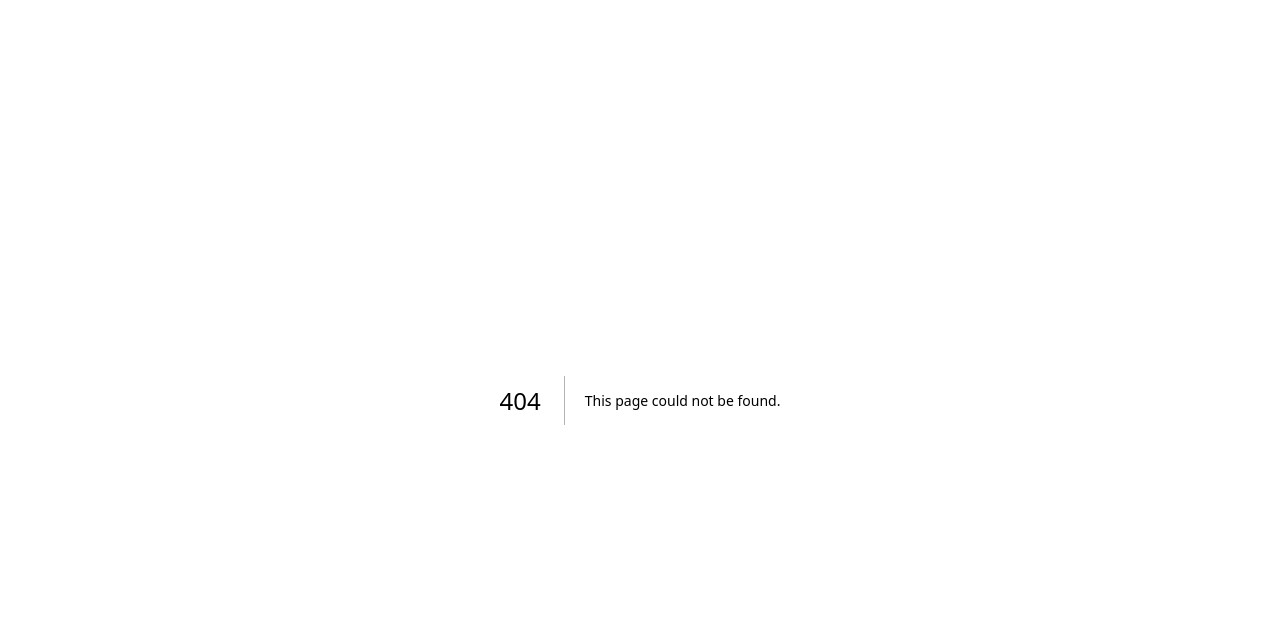
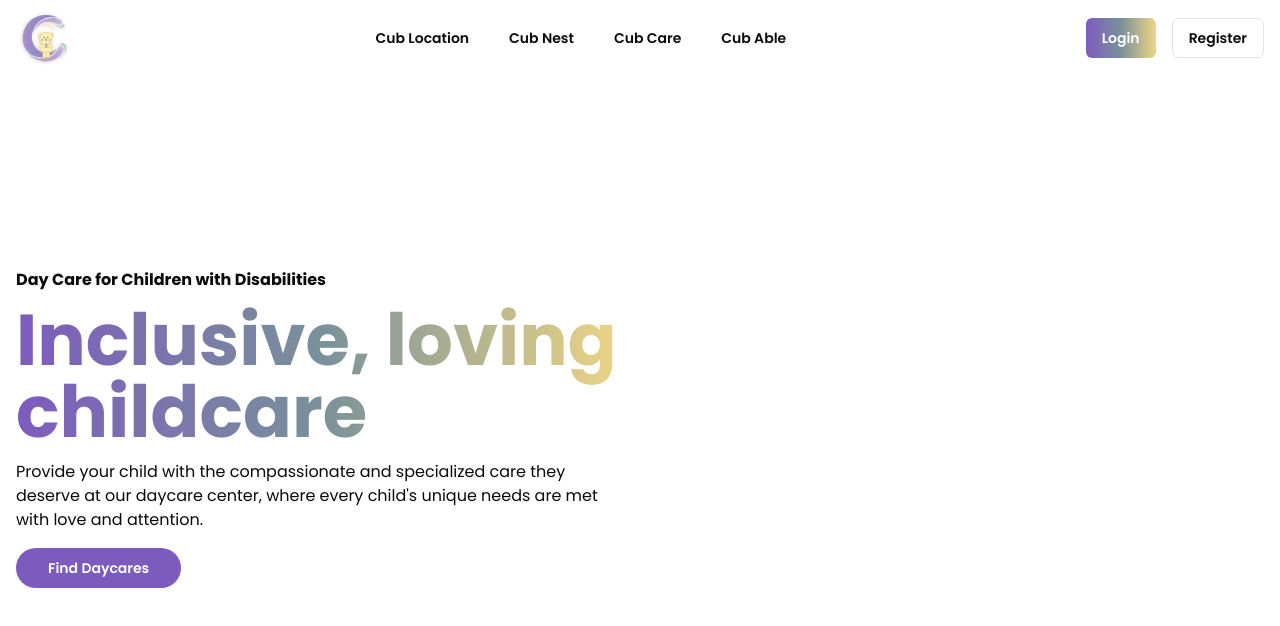
Before and after one commit to Brilliahib/cms-charing-cub, a Next.js app: page /cub-able in a window 1280 px wide. Before the commit this address had no page. Shown: the top 626 px of the page. Built offline with nearby package versions, Linux system fonts and the light colour scheme.

Commit message:
feat: create cub able and location

```diff
--- /dev/null
+++ b/src/app/(cub)/cub-able/page.tsx
@@ -0,0 +1,11 @@
+import CubAbleContent from "@/components/organism/cub/able/CubAbleContent";
+import Navbar from "@/components/organism/navbar/Navbar";
+
+export default function CubAblePage() {
+  return (
+    <>
+      <Navbar />
+      <CubAbleContent />
+    </>
+  );
+}
--- /dev/null
+++ b/src/app/(cub)/cub-location/page.tsx
@@ -0,0 +1,11 @@
+import CubLocationContent from "@/components/organism/cub/location/CubLocationContent";
+import Navbar from "@/components/organism/navbar/Navbar";
+
+export default function CubLocationPage() {
+  return (
+    <>
+      <Navbar />
+      <CubLocationContent />
+    </>
+  );
+}
--- /dev/null
+++ b/src/components/organism/cub/able/CubAbleContent.tsx
@@ -0,0 +1,31 @@
+import { Button } from "@/components/ui/button";
+
+export default function CubAbleContent() {
+  return (
+    <>
+      <div className="mx-auto px-4 max-w-[1400px]">
+        <div className="grid md:grid-cols-2 grid-cols-1 md:gap-8 gap-6 md:min-h-[80vh] flex items-center">
+          <div className="space-y-4">
+            <div className="space-y-3">
+              <span className="font-bold">
+                Day Care for Children with Disabilities
+              </span>
+              <h1 className="font-bold md:text-7xl text-4xl bg-gradient-to-r from-primary via-[#79919A] to-[#EED584] bg-clip-text text-transparent">
+                Inclusive, loving childcare
+              </h1>
+              <p>
+                Provide your child with the compassionate and specialized care
+                they deserve at our daycare center, where every child's unique
+                needs are met with love and attention.
+              </p>
+            </div>
+            <div>
+              <Button className="rounded-full px-8">Find Daycares</Button>
+            </div>
+          </div>
+          <div></div>
+        </div>
+      </div>
+    </>
+  );
+}
--- /dev/null
+++ b/src/components/organism/cub/location/CubLocationContent.tsx
@@ -0,0 +1,88 @@
+"use client";
+
+import { Card, CardContent } from "@/components/ui/card";
+import { useGetAllDaycare } from "@/http/daycares/get-all-daycares";
+import { baseUrl } from "@/utils/app";
+import { format } from "date-fns";
+import { id } from "date-fns/locale";
+import Image from "next/image";
+
+export default function CubLocationContent() {
+  const { data, isPending } = useGetAllDaycare();
+  return (
+    <>
+      <div className="mx-auto px-4 max-w-[1400px]">
+        <div className="grid md:grid-cols-2 grid-cols-1 md:gap-8 gap-6">
+          <div>
+            <iframe
+              src="https://www.google.com/maps/embed?pb=!1m18!1m12!1m3!1d126715.84304949311!2d110.33466416073549!3d-7.024552227648474!2m3!1f0!2f0!3f0!3m2!1i1024!2i768!4f13.1!3m3!1m2!1s0x2e708b4d3f0d024d%3A0x1e0432b9da5cb9f2!2sSemarang%2C%20Semarang%20City%2C%20Central%20Java!5e0!3m2!1sen!2sid!4v1729604468641!5m2!1sen!2sid"
+              width="100%"
+              height="450"
+              loading="lazy"
+              className="rounded-xl"
+            ></iframe>
+          </div>
+          <div>
+            <div className="relative p-[3px] bg-gradient-to-r from-[#7E5CBE] via-[#79919A] to-[#EED584] rounded-xl">
+              <Card className="shadow-lg border-0">
+                <CardContent className="p-6">
+                  <div className="space-y-6">
+                    <div className="py-2 px-8 bg-primary w-fit rounded-full">
+                      <h1 className="text-white font-bold">Nearest Daycares</h1>
+                    </div>
+                    <div className="space-y-4">
+                      {data?.data.map((daycare) => (
+                        <div key={daycare.id} className="flex gap-4 md:gap-6">
+                          <div className="p-5 bg-gradient-to-tr from-primary flex justify-center to-secondary rounded-xl">
+                            <Image
+                              src={`${baseUrl}/${daycare.images}`}
+                              alt={daycare.name}
+                              width={1000}
+                              height={1000}
+                              className="max-h-[50px] w-fit"
+                            />
+                          </div>
+                          <div>
+                            <h1 className="font-bold">{daycare.name}</h1>
+                            <p className="text-muted-foreground">
+                              {daycare.opening_days}
+                            </p>
+                            <p className="text-muted-foreground">
+                              {daycare.opening_hours
+                                ? format(
+                                    new Date(
+                                      `1970-01-01T${daycare.opening_hours}`
+                                    ),
+                                    "HH:mm",
+                                    {
+                                      locale: id,
+                                    }
+                                  )
+                                : "Invalid time"}{" "}
+                              -
+                              {daycare.closing_hours
+                                ? format(
+                                    new Date(
+                                      `1970-01-01T${daycare.closing_hours}`
+                                    ),
+                                    "HH:mm",
+                                    {
+                                      locale: id,
+                                    }
+                                  )
+                                : "Invalid time"}
+                            </p>
+                          </div>
+                        </div>
+                      ))}
+                    </div>
+                  </div>
+                </CardContent>
+              </Card>
+            </div>
+          </div>
+        </div>
+      </div>
+    </>
+  );
+}
--- a/src/components/organism/daycares/DaycareList.tsx
+++ b/src/components/organism/daycares/DaycareList.tsx
@@ -8,7 +8,6 @@ import { useSession } from "next-auth/react";
 import Image from "next/image";
 
 export default function DaycareList() {
-  const { data: session, status } = useSession();
   const { data, isPending } = useGetAllDaycare();
   return (
     <>
--- a/src/components/organism/home/HomeHero.tsx
+++ b/src/components/organism/home/HomeHero.tsx
@@ -1,3 +1,5 @@
+import Link from "next/link";
+
 export default function HomeHero() {
   return (
     <>
@@ -17,27 +19,39 @@ export default function HomeHero() {
           {/* menu */}
           <div className="absolute bottom-[-30px] flex justify-center items-center w-full md:px-0 px-8">
             <div className="relative w-fit p-[2px] bg-gradient-to-r from-[#7E5CBE] via-[#79919A] to-[#EED584] rounded-full flex gap-8">
-              <div className="bg-white rounded-full flex gap-8 md:p-4 p-2 px-8">
-                <div>
+              <div className="bg-white rounded-full flex gap-8 md:p-4 md:px-8 p-2 px-8">
+                <Link
+                  href={"/cub-location"}
+                  className="hover:underline hover:text-primary"
+                >
                   <h1 className="font-semibold md:text-base text-sm">
                     Cub Location
                   </h1>
-                </div>
-                <div>
+                </Link>
+                <Link
+                  href={"/cub-nest"}
+                  className="hover:underline hover:text-primary"
+                >
                   <h1 className="font-semibold md:text-base text-sm">
                     Cub Nest
                   </h1>
-                </div>
-                <div>
+                </Link>
+                <Link
+                  href={"/cub-care"}
+                  className="hover:underline hover:text-primary"
+                >
                   <h1 className="font-semibold md:text-base text-sm">
                     Cub Care
                   </h1>
-                </div>
-                <div>
+                </Link>
+                <Link
+                  href={"/cub-able"}
+                  className="hover:underline hover:text-primary"
+                >
                   <h1 className="font-semibold md:text-base text-sm">
                     Cub Able
                   </h1>
-                </div>
+                </Link>
               </div>
             </div>
           </div>
--- a/src/components/organism/navbar/Navbar.tsx
+++ b/src/components/organism/navbar/Navbar.tsx
@@ -16,16 +16,20 @@ export default function Navbar() {
   const pathname = usePathname();
   const links = [
     {
-      href: "/",
-      label: "Home",
+      href: "/cub-location",
+      label: "Cub Location",
     },
     {
-      href: "/helps",
-      label: "Help",
+      href: "/cub-nest",
+      label: "Cub Nest",
     },
     {
-      href: "/partnerships",
-      label: "Partnership",
+      href: "/cub-care",
+      label: "Cub Care",
+    },
+    {
+      href: "/cub-able",
+      label: "Cub Able",
     },
   ];
 
```
